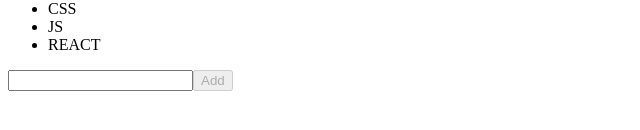
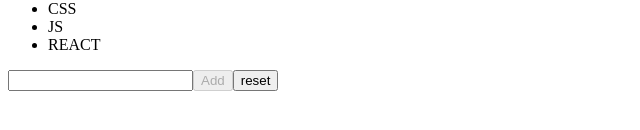
Before and after one commit to Parry93/react-exercises, a React (Create React App) app: page / in a window 1280 px wide. Shown: the part 630-760 px from the top of the page, without its empty margins (0-640 px from the left). Built offline with nearby package versions, Linux system fonts and the light colour scheme.

Commit message:
lists-05

```diff
--- a/src/TodoList.js
+++ b/src/TodoList.js
@@ -20,6 +20,11 @@
           newList: ''
         })
       }
+      handleBtnReset = () => {
+		this.setState({
+			items: []
+		});
+    }
 
     render(){
         return(
@@ -27,6 +32,7 @@
             <ul>{this.state.items.map((items, index) => <li key={index}>{items}</li>)}</ul>
             <input name='todo' type='text' onChange={this.handleInput} value={this.state.newList} ></input>
         <button type='button' onClick={this.handleBtn} disabled={this.state.addBtn}>Add </button>
+         <button onClick={this.handleBtnReset}>reset</button>
             </>
         )
     }
```
